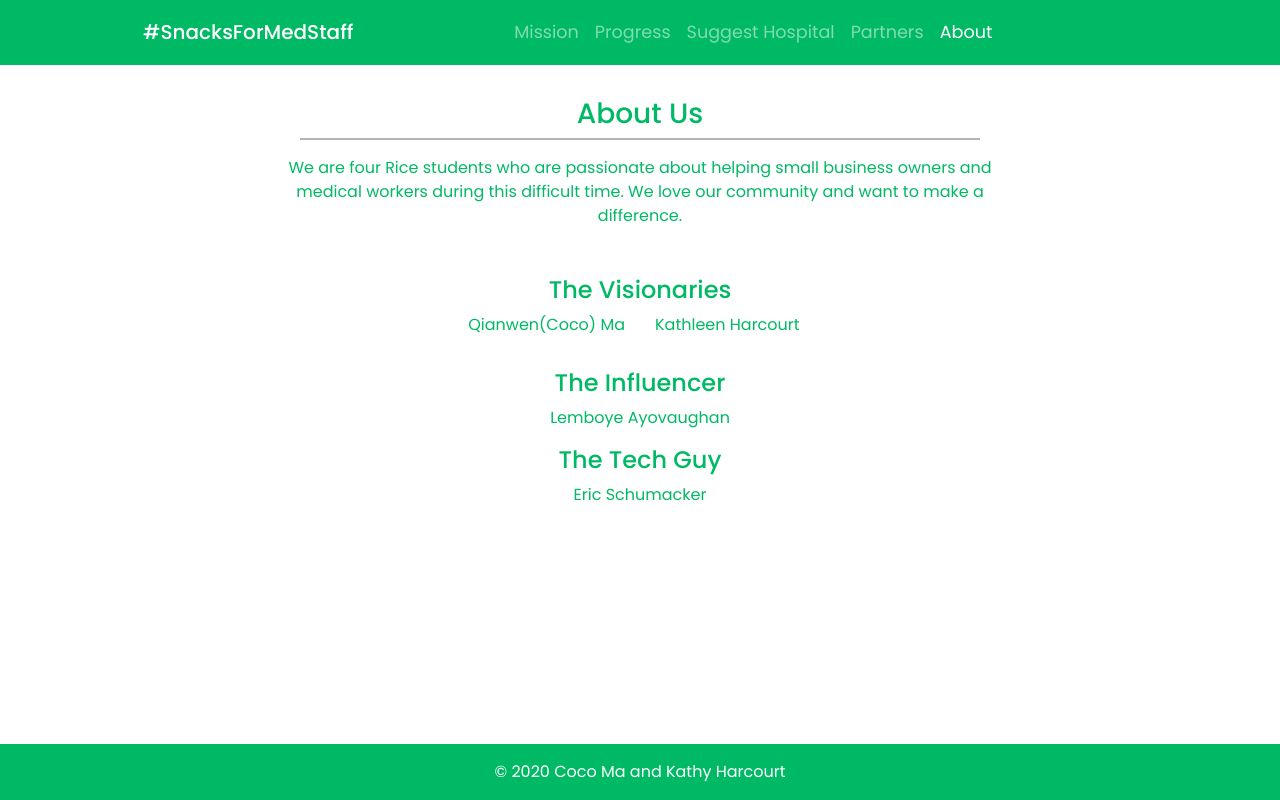
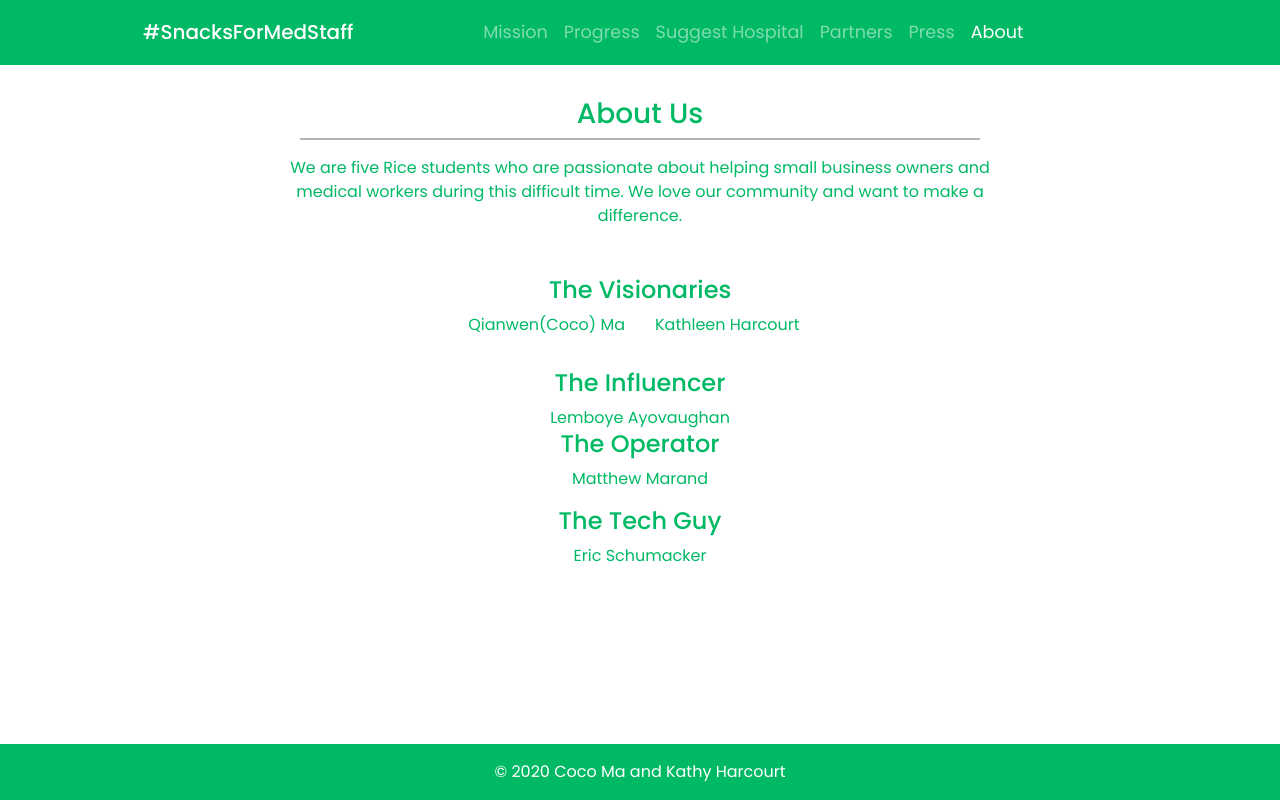
Before and after one commit to eschum/formedstaff, a Flask app: page /about in a window 1280 px wide. Run offline with Flask 2, Linux system fonts and the light colour scheme; some libraries are stand-ins or nearby versions.

Commit message:
Modify navbar for press button. Update about page with all users.

```diff
--- a/application.py
+++ b/application.py
@@ -29,7 +29,7 @@ class HospitalDB(db.Model):
 @app.route('/')
 def index():
     #for testing, go right to the press page
-    return render_template('press.html')
+    return render_template('index.html')
     # return render_template('index.html')
 
 @app.route('/progress')
--- a/static/style.css
+++ b/static/style.css
@@ -224,7 +224,7 @@ thead {
 }
 
 .press-img {
-    padding: 1rem;
+    padding: 2rem;
 }
 
 /*media query*/
--- a/templates/about.html
+++ b/templates/about.html
@@ -22,6 +22,9 @@
                         <li class="nav-item">
                                 <a class="nav-link" href="/partners">Partners</a>
                         </li>
+                        <li class="nav-item">
+                            <a class="nav-link" href="/press">Press</a>
+                        </li>
                         <li class="nav-item active">
                             <a class="nav-link" href="/about">About</a>
                         </li>
@@ -37,7 +40,7 @@
             <div class="row welcome text-center">
                 <div class="col-12">
                     <h3 class="display-5">About Us</h3><hr>
-                    <p>We are four Rice students who are passionate about helping small business owners and medical
+                    <p>We are five Rice students who are passionate about helping small business owners and medical
                         workers during this difficult time. We love our community and want to make a difference.</p>
                 </div>
 
@@ -63,11 +66,19 @@
                 </div>
 
                 <div class="LI-profile-badge d-flex justify-content-center"  data-version="v1" data-size="large" data-locale="en_US" data-type="horizontal" data-theme="light" data-vanity="lemboye-ayovaughan-42463111a"><a class="LI-simple-link" href='https://www.linkedin.com/in/lemboye-ayovaughan-42463111a?trk=profile-badge'>Lemboye Ayovaughan</a></div>
+                <div class="container-fluid text-center">
+                        <h4 class="display-5">The Operator</h4>
+                </div>
+
+                <div class="LI-profile-badge d-flex justify-content-center"  data-version="v1" data-size="large" data-locale="en_US" data-type="horizontal" data-theme="light" data-vanity="matthew-marand-24291b165"><a class="LI-simple-link" href='https://www.linkedin.com/in/matthew-marand-24291b165?trk=profile-badge'>Matthew Marand</a></div>
+
 
                 <div class="container-fluid text-center bottom">
                         <h4 class="display-5">The Tech Guy</h4>
                 </div>
-                <div class="LI-profile-badge d-flex justify-content-center"  data-version="v1" data-size="large" data-locale="en_US" data-type="horizontal" data-theme="light" data-vanity="eschumacker"><a class="LI-simple-link" href='https://www.linkedin.com/in/eschumacker?trk=profile-badge'>Eric Schumacker</a></div>            </div>
+                <div class="LI-profile-badge d-flex justify-content-center"  data-version="v1" data-size="large" data-locale="en_US" data-type="horizontal" data-theme="light" data-vanity="eschumacker"><a class="LI-simple-link" href='https://www.linkedin.com/in/eschumacker?trk=profile-badge'>Eric Schumacker</a></div>
+
+        </div>
 
         <div class="padding"></div>
         <div class="padding"></div>
--- a/templates/contact.html
+++ b/templates/contact.html
@@ -21,6 +21,9 @@
                         </li>
                         <li class="nav-item">
                                 <a class="nav-link" href="/partners">Partners</a>
+                        </li>
+                        <li class="nav-item">
+                            <a class="nav-link" href="/press">Press</a>
                         </li>
                         <li class="nav-item">
                             <a class="nav-link" href="/about">About</a>
--- a/templates/index.html
+++ b/templates/index.html
@@ -21,6 +21,9 @@
                         </li>
                         <li class="nav-item">
                                 <a class="nav-link" href="/partners">Partners</a>
+                        </li>
+                        <li class="nav-item">
+                            <a class="nav-link" href="/press">Press</a>
                         </li>
                         <li class="nav-item">
                             <a class="nav-link" href="/about">About</a>
--- a/templates/partners.html
+++ b/templates/partners.html
@@ -21,6 +21,9 @@
                         </li>
                         <li class="nav-item active">
                                 <a class="nav-link" href="/partners">Partners</a>
+                        </li>
+                        <li class="nav-item">
+                            <a class="nav-link" href="/press">Press</a>
                         </li>
                         <li class="nav-item">
                             <a class="nav-link" href="/about">About</a>
--- a/templates/press.html
+++ b/templates/press.html
@@ -19,7 +19,7 @@
                         <li class="nav-item">
                                 <a class="nav-link" href="/suggest">Suggest Hospital</a>
                         </li>
-                        <li class="nav-item active">
+                        <li class="nav-item">
                                 <a class="nav-link" href="/partners">Partners</a>
                         </li>
                         <li class="nav-item active">
```
